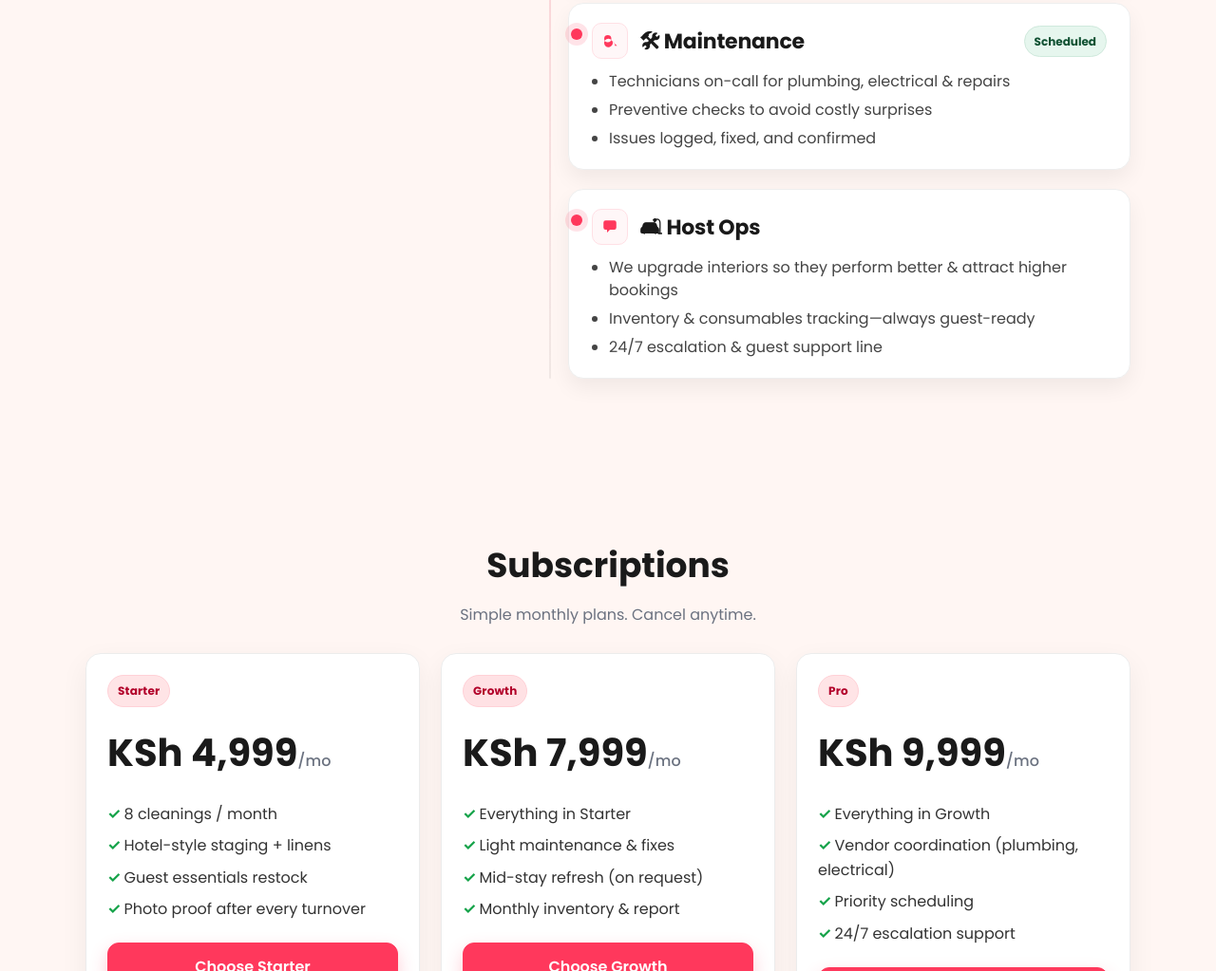
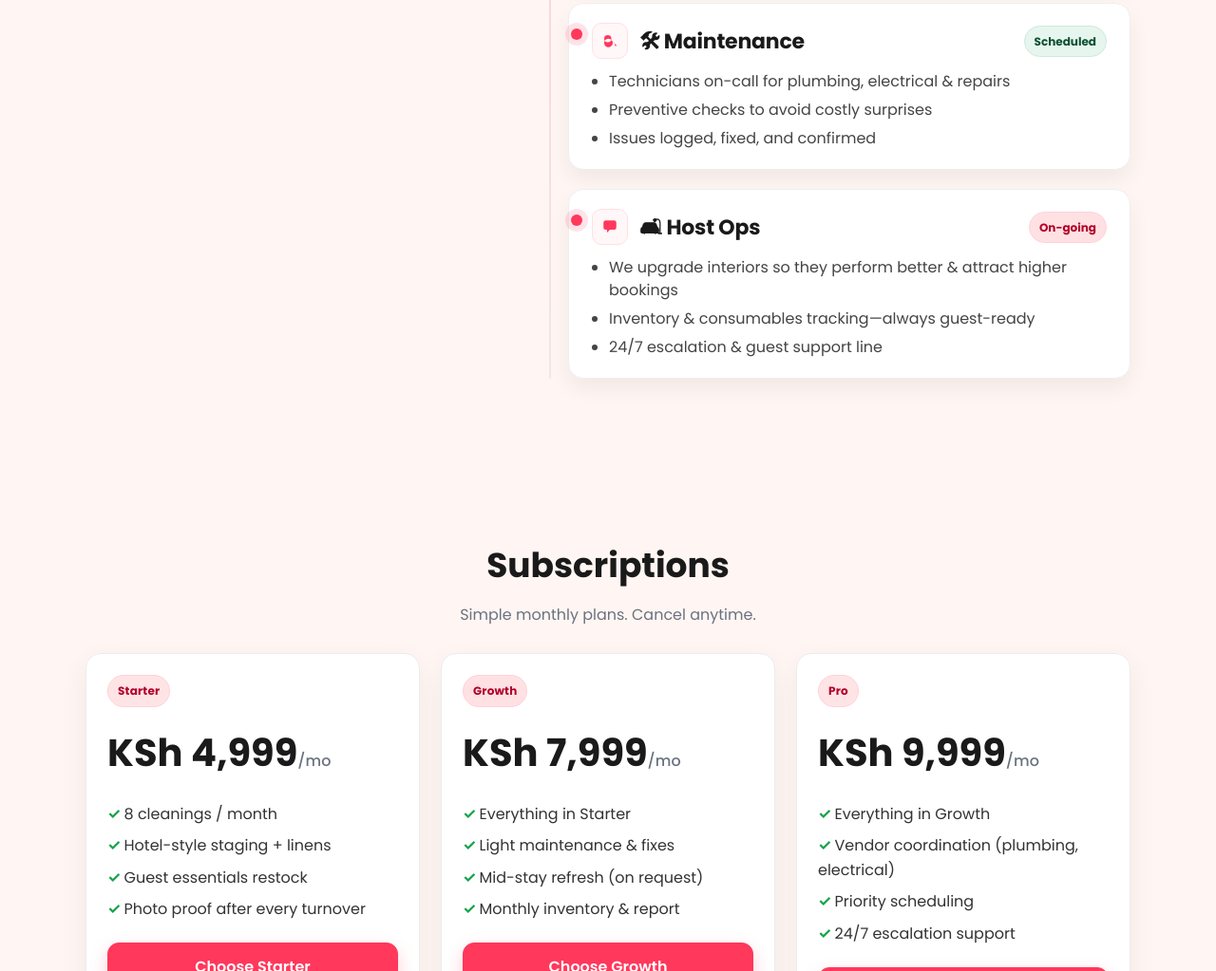
Before and after one commit to ukemeuu/tunza, a plain HTML site: page index.html in a window 1280 px wide. Shown: the part 1561-2584 px from the top of the page at 95% size. Drawn offline with Linux system fonts and the light colour scheme.

Commit message:
service badge change

```diff
--- a/index.html
+++ b/index.html
@@ -196,6 +196,7 @@
                   </svg>
                 </div>
                 <h3>🛋 Host Ops</h3>
+                <span class="service-badge">On-going</span>
               </div>
               <ul class="service-points">
                 <li>
```
